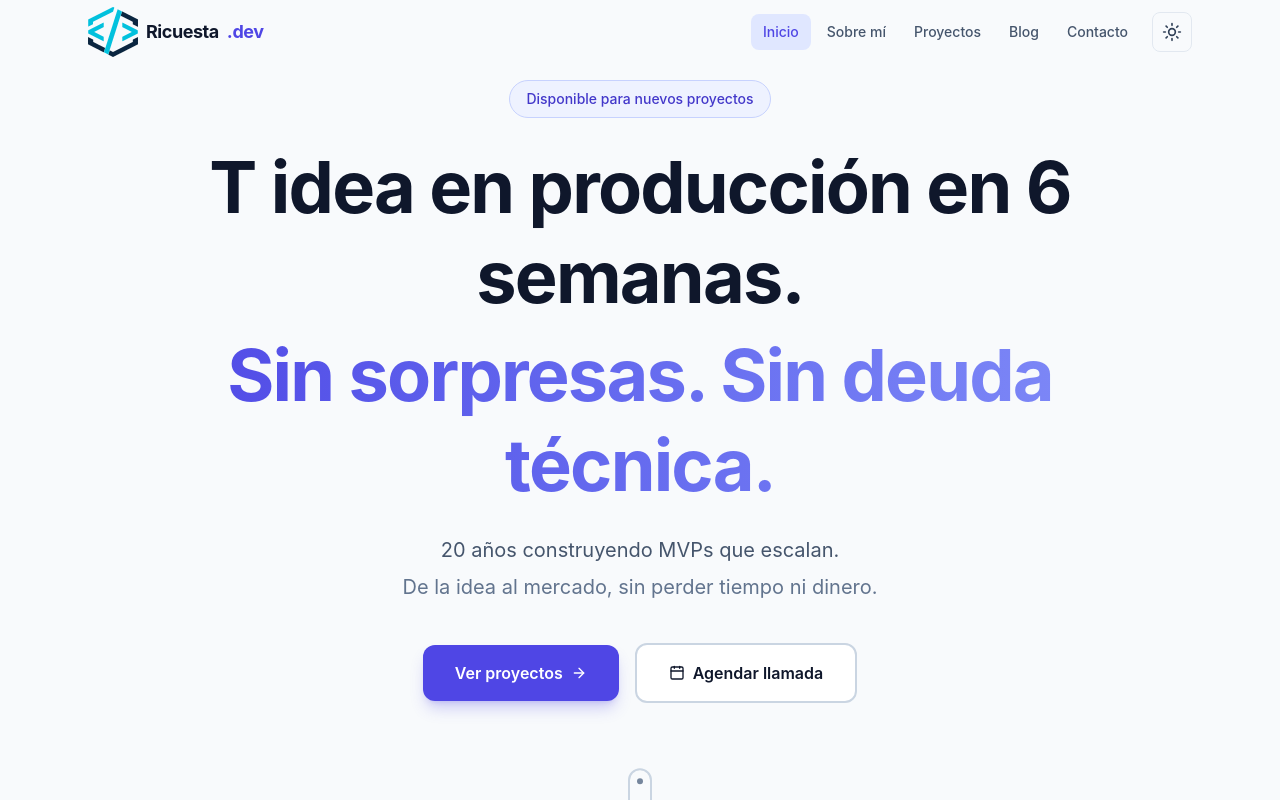
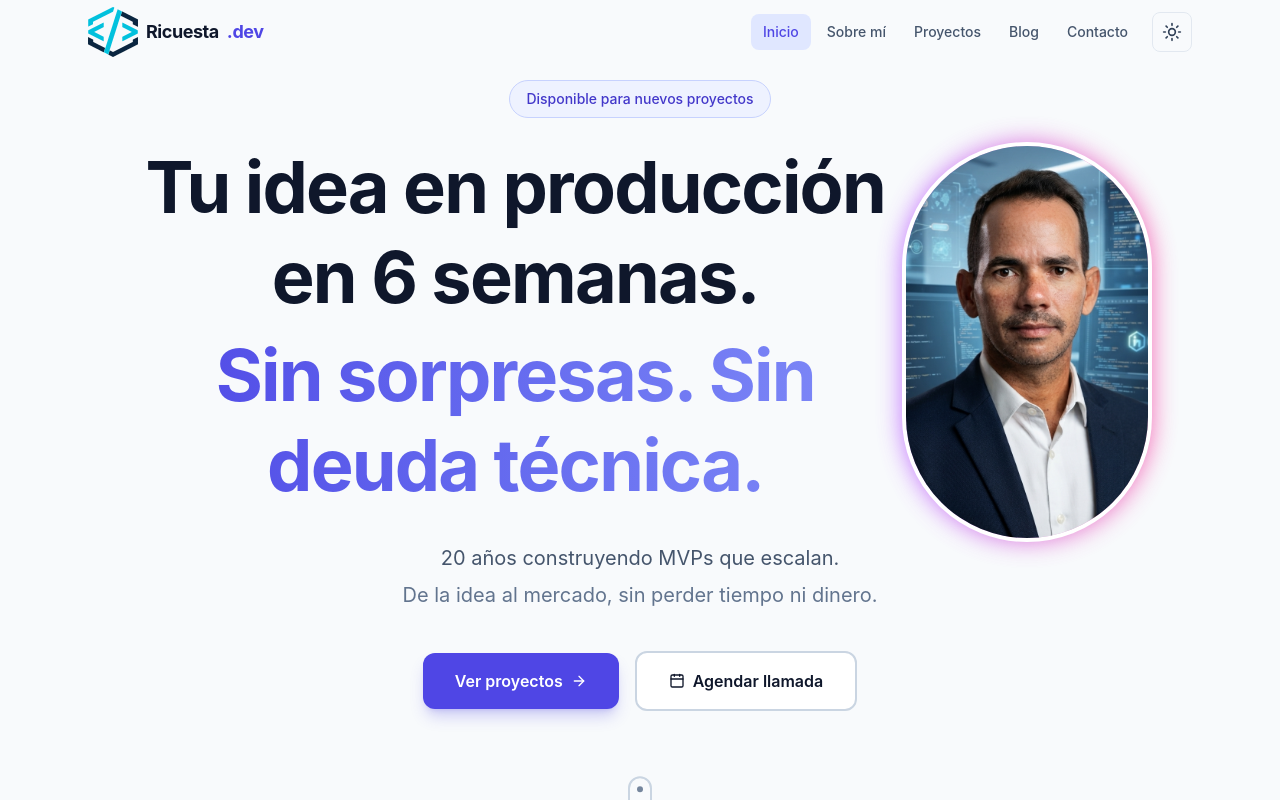
Before and after one commit to Ricuesta86/portafolio-next16, a Next.js app: page / in a window 1280 px wide. Shown: the top 800 px of the page. Built offline with nearby package versions, Linux system fonts and the light colour scheme.

Commit message:
Add imagen en el hero

```diff
--- a/src/app/components/Hero.tsx
+++ b/src/app/components/Hero.tsx
@@ -1,9 +1,10 @@
-'use client';
+"use client";
 
-import { motion } from 'framer-motion';
-import { ArrowRight, Calendar } from 'lucide-react';
-import Link from 'next/link';
-import TypewriterText from './TypewriterText';
+import { motion } from "framer-motion";
+import { ArrowRight, Calendar } from "lucide-react";
+import Link from "next/link";
+import TypewriterText from "./TypewriterText";
+import Image from "next/image";
 
 const Hero = () => {
   return (
@@ -19,21 +20,44 @@ const Hero = () => {
           initial={{ opacity: 0, y: 20 }}
           animate={{ opacity: 1, y: 0 }}
           transition={{ duration: 0.5 }}
-          className="mb-6 inline-block rounded-full border border-brand-200 bg-brand-50 px-4 py-2 text-sm font-medium text-brand-700 dark:border-brand-800 dark:bg-brand-950/50 dark:text-brand-300"
         >
+          <span className="mb-6 inline-block rounded-full border border-brand-200 bg-brand-50 px-4 py-2 text-sm font-medium text-brand-700 dark:border-brand-800 dark:bg-brand-900/50 dark:text-brand-300">
             Disponible para nuevos proyectos
+          </span>
         </motion.div>
 
+        <div className="flex">
           <h1 className="mb-6 text-4xl font-bold leading-tight tracking-tight sm:text-5xl md:text-7xl">
             <TypewriterText
-            text="Tu idea en producción en 6 semanas."
+              text="  Tu idea en producción en 6 semanas."
               speed={45}
               className="text-slate-900 dark:text-white"
             />
-          <span className="mt-2 block bg-gradient-to-r from-brand-600 to-brand-400 bg-clip-text text-transparent dark:from-brand-400 dark:to-brand-300">
+            <motion.span
+              initial={{ opacity: 0, y: 20 }}
+              animate={{ opacity: 1, y: 0 }}
+              transition={{ duration: 0.5 }}
+              className="mt-2 block bg-gradient-to-r from-brand-600 to-brand-400 bg-clip-text text-transparent dark:from-brand-400 dark:to-brand-300"
+            >
               Sin sorpresas. Sin deuda técnica.
-          </span>
+            </motion.span>
           </h1>
+          <motion.div
+            initial={{ opacity: 0, x: 40 }}
+            animate={{ opacity: 1, x: 0 }}
+            transition={{ duration: 0.5 }}
+            className="relative inline-block"
+          >
+            <div className="absolute inset-0 bg-gradient-to-r from-purple-500 to-pink-500 rounded-full blur-md opacity-75"></div>
+            <Image
+              src={"/imagen/imagen1.jpeg"}
+              width={350}
+              height={350}
+              alt="Photo the portfolio"
+              className="relative w-100 h-100 rounded-full object-cover border-4 border-white"
+            />
+          </motion.div>
+        </div>
 
         <motion.p
           initial={{ opacity: 0, y: 20 }}
```
Also changed, not shown: public/imagen/imagen1.jpeg (added). Lines whose indentation alone changed are shown as unchanged.
